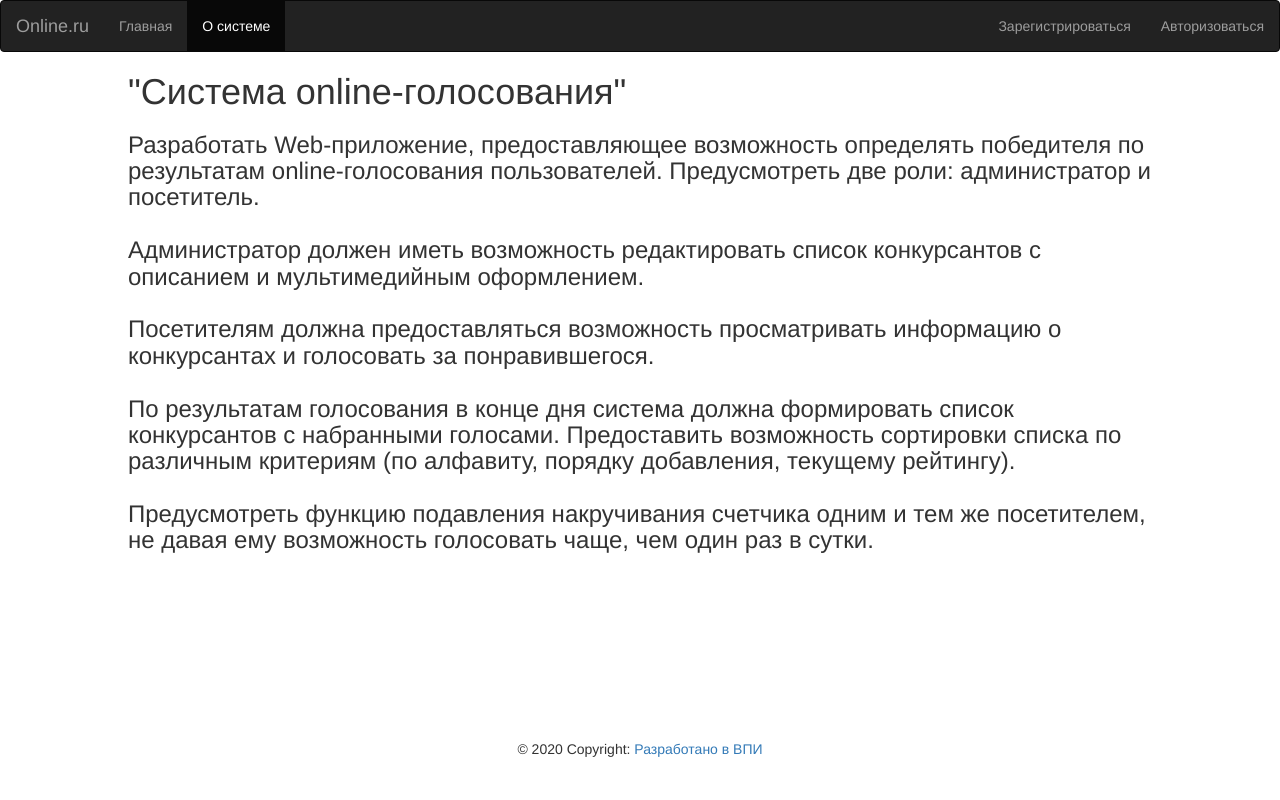
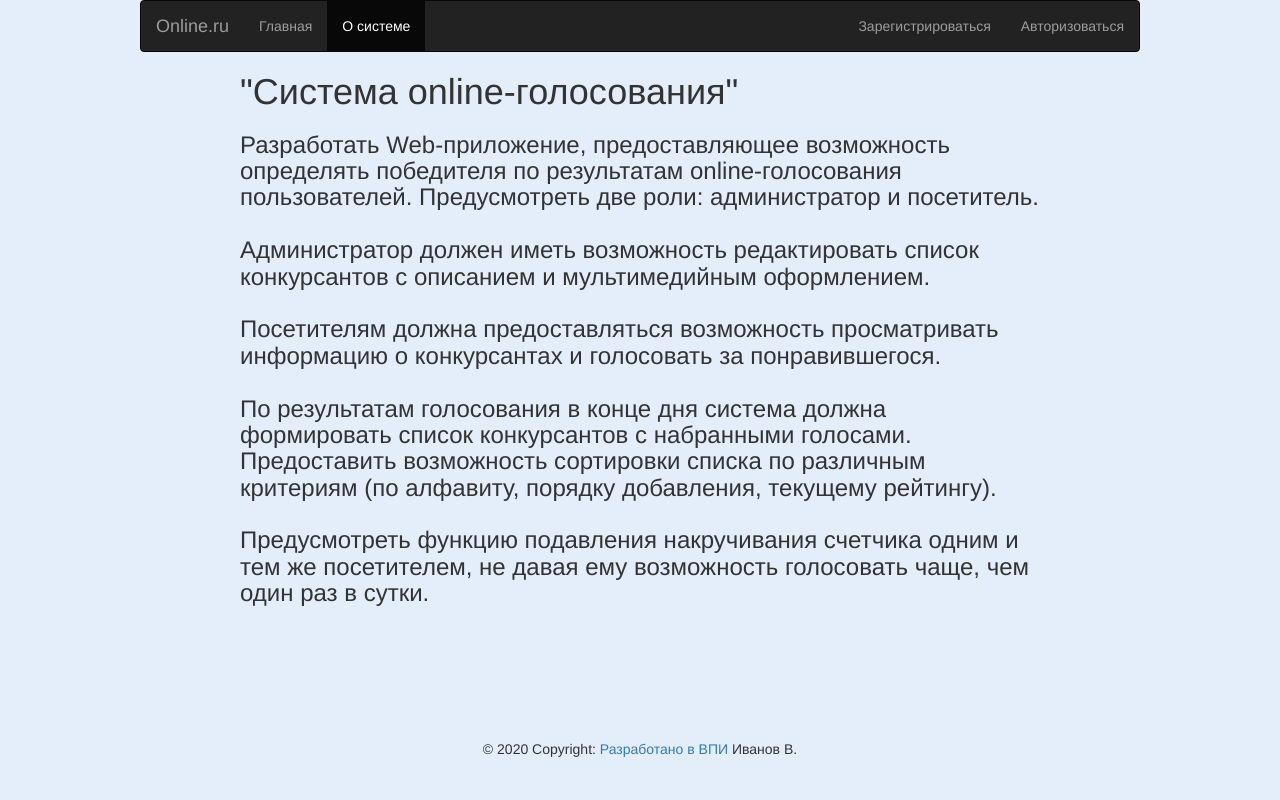
Before and after one commit to kenpark93/online, a PHP site: page /includes/about.php in a window 1280 px wide. Run offline with PHP 8.4, Linux system fonts and the light colour scheme; some libraries are stand-ins or nearby versions.

Commit message:
second 24.01

```diff
--- a/css/main.css
+++ b/css/main.css
@@ -5,6 +5,9 @@
 html,
 body {
   height: 94%;
+  width: 1000px;
+  margin: auto;
+  background-color: #e3eefa;
 }
 .wrapper {
   position: relative;
--- a/includes/about.php
+++ b/includes/about.php
@@ -43,6 +43,8 @@
   <div class="footer">
   	<div class="footer-copyright text-center py-3">© 2020 Copyright:
     <a href="http://www.volpi.ru/" target="_blank"> Разработано в ВПИ</a>
+    Иванов В.
+    </div>
   </div>
 <div class="modal fade login" id="loginModal">
   <div class="modal-dialog login animated">
```
Also changed, not shown: includes/main.php (+4 -3 lines).
